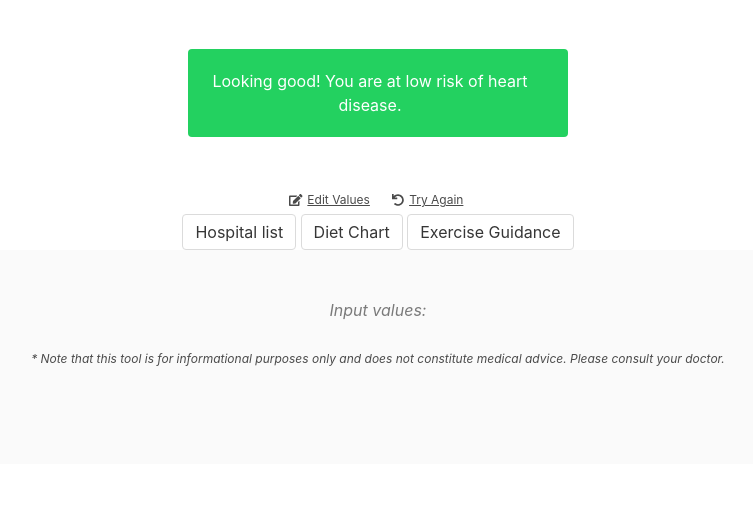
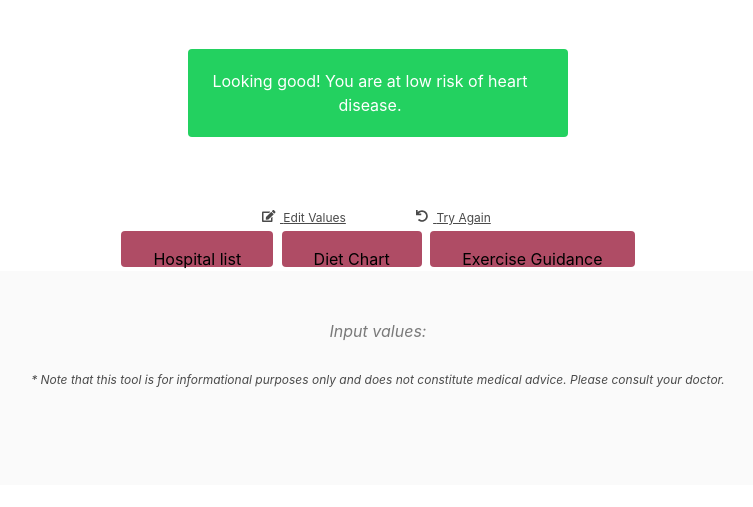
Before and after one commit to vtutti/heartcheck1, a Flask app: template HeartCheck1/templates/results.html in a window 1280 px wide. Shown: the part 662-1169 px from the top of the page, without its empty margins (262-1015 px from the left). Before the commit the page ends 1028 px from the top, so only its background shows below. Run offline with Flask 2, Linux system fonts and the light colour scheme; the template is opened without the code that fills it, so the values that code supplies are empty; parts of the project's set-up code (start-up, migrations or seed data) failed here and were passed over; some libraries are stand-ins or nearby versions.

Commit message:
Update results.html

```diff
--- a/HeartCheck1/templates/results.html
+++ b/HeartCheck1/templates/results.html
@@ -33,7 +33,54 @@
       Looking good! You are at low risk of heart disease.
     </div>
   {% endif %}
+<style>
+.button {
+  border: none;
+  color: white;
+  padding: 16px 32px;
+  text-align: center;
+  text-decoration: none;
+  display: inline-block;
+  font-size: 16px;
+  margin: 4px 2px;
+  transition-duration: 0.4s;
+  cursor: pointer;
+}
 
+.button1 {
+  background-color: #af4c65;
+  color: black;
+
+}
+
+.button1:hover {
+  background-color: grey;
+  color: white;
+}
+
+.button2 {
+  background-color:  #af4c65;
+  color: black;
+
+}
+
+.button2:hover {
+  background-color: grey;
+  color: white;
+}
+
+.button3 {
+  background-color:  #af4c65;
+  color: black;
+
+}
+
+.button3:hover {
+  background-color: grey;
+  color: white;
+}
+
+</style>
   <div class="back-button container has-text-centered">
     <a class="button is-small is-text" href=".{{ url_for('.form', **form_values) }}">
       <span class="icon">
```
